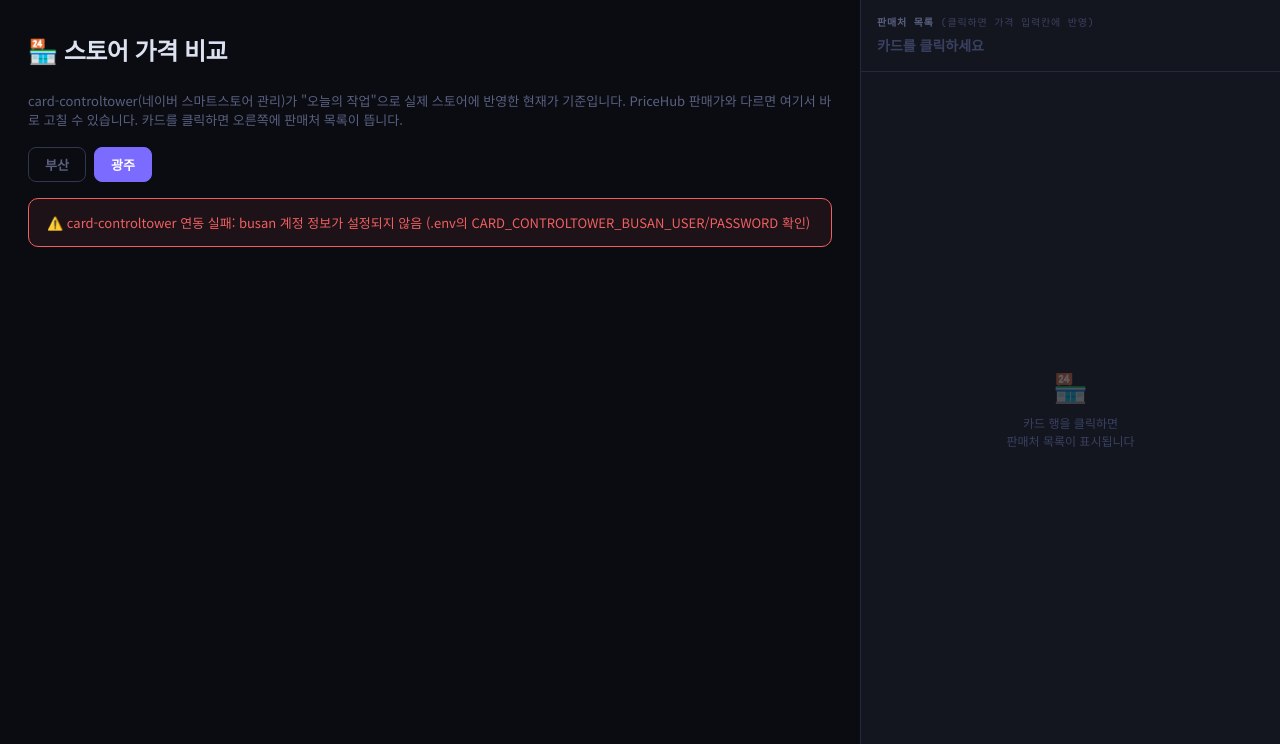
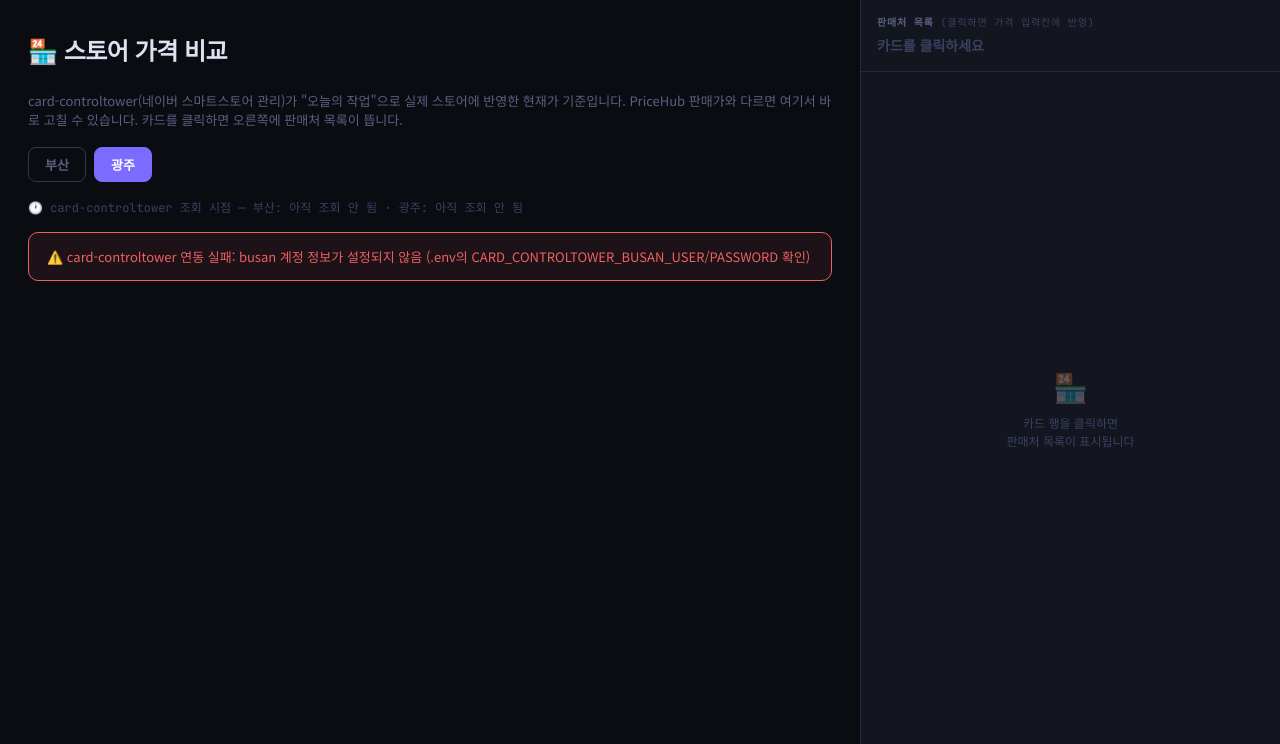
Before and after one commit to horhori2/pricehub, a Django app: page /store-price-check/gwangju/ in a window 1280 px wide. Shown: the part 56-800 px from the top of the page. Run offline with Django 5.2, Linux system fonts and the light colour scheme; the visitor is signed in with stand-in values (Sample User, id 1); parts of the project's set-up code (start-up, migrations or seed data) failed here and were passed over.

Commit message:
feat: 스토어 가격 비교 페이지에 card-controltower 조회 시점 표시
부산/광주 각각 마지막으로 card-controltower API를 실제 호출한 시각을 데이터
캐시와 같은 TTL로 같이 저장(get_fetched_at), 화면 상단에 표시. 지금 보이는
값이 방금 조회한 건지 캐시(최대 5분)인지 구분할 수 있게 함.

```diff
--- a/pricehub/card_controltower_client.py
+++ b/pricehub/card_controltower_client.py
@@ -11,6 +11,7 @@ card-controltower는 pricehub 같은 API Key 발급 체계가 없고 매장별
 import requests
 from django.conf import settings
 from django.core.cache import cache
+from django.utils import timezone
 
 # JWT 만료는 24시간(card-controltower의 jwt.expiration-hours)이지만 안전 마진을 두고
 # 이보다 짧게 캐시한다 — 만료 시각을 정확히 안 챙겨도 재로그인 비용이 크지 않기 때문.
@@ -65,11 +66,18 @@ def _get_token(store, force_refresh=False):
     return token
 
 
+def _fetched_at_key(store):
+    return f'card-controltower:cards-fetched-at:{store}'
+
+
 def fetch_store_cards(store, force_refresh=False):
     """
     매장(busan/gwangju)의 전체 카드 목록(GET /api/cards) — 상품명/판매자상품코드/
     현재가(Naver 실제가)/수정가(PriceHub 최근 조회값)/가격변동상태/판매상태 등 전부 포함.
     5분 캐시(force_refresh=True면 무시하고 새로 조회, 화면에 "새로고침" 버튼용).
+
+    실제로 card-controltower에 요청을 보낸 시각도 같이 캐시해둔다(get_fetched_at) —
+    "이 비교가 언제 기준 데이터인지" 화면에 표시하기 위함(2026-08-06 요청).
     """
     cache_key = f'card-controltower:cards:{store}'
     if not force_refresh:
@@ -98,8 +106,16 @@ def fetch_store_cards(store, force_refresh=False):
     except requests.RequestException as e:
         raise CardControltowerAPIError(f'card-controltower 카드 목록 조회 실패: {store} ({e})') from e
 
+    fetched_at = timezone.now()
     cache.set(cache_key, data, _CARDS_CACHE_TTL)
+    cache.set(_fetched_at_key(store), fetched_at, _CARDS_CACHE_TTL)
     return data
+
+
+def get_fetched_at(store):
+    """마지막으로 card-controltower에 실제 요청을 보낸 시각(캐시가 살아있는 동안만 유지,
+    데이터 캐시와 같은 TTL). 아직 한 번도 조회 안 했거나 캐시가 만료됐으면 None."""
+    return cache.get(_fetched_at_key(store))
 
 
 def fetch_all_store_cards(force_refresh=False):
--- a/pricehub/store_price_check_views.py
+++ b/pricehub/store_price_check_views.py
@@ -71,11 +71,18 @@ def store_price_check_view(request, store):
     # 판매처 목록 사이드 패널 — 지금 보이는 페이지 분량만 조회(카드 목록 페이지와 동일 패턴).
     card_raw = store_price_check.fetch_market_raw_data(page_rows)
 
+    # "이 비교가 언제 card-controltower에 요청한 데이터 기준인지" — 매장별로 다를 수 있다
+    # (부산/광주 캐시가 서로 다른 시점에 채워졌을 수 있어서, 둘 다 표시).
+    fetched_at = {
+        s: card_controltower_client.get_fetched_at(s) for s in settings.CARD_CONTROLTOWER_STORES
+    }
+
     return render(request, 'dashboard/store_price_check.html', {
         'error': error,
         'store': store,
         'store_label': settings.CARD_CONTROLTOWER_STORES[store]['label'],
         'stores': settings.CARD_CONTROLTOWER_STORES,
+        'fetched_at': fetched_at,
         'tab': tab,
         'q': q,
         'rows': page_rows,
--- a/pricehub/templates/dashboard/store_price_check.html
+++ b/pricehub/templates/dashboard/store_price_check.html
@@ -1,6 +1,7 @@
 <!DOCTYPE html>
 {% load static %}
 {% load cache_bust %}
+{% load japan_filters %}
 <html lang="ko">
 <head>
 <meta charset="UTF-8">
@@ -11,6 +12,10 @@
 <link rel="stylesheet" href="{% static_v 'dashboard/dashboard.css' %}">
 <style>
   .spc-store-switch { display: flex; gap: 8px; margin-bottom: 16px; }
+  .spc-fetched-at {
+    font-size: 12px; color: var(--text-dim); font-family: 'JetBrains Mono', monospace;
+    margin-bottom: 16px;
+  }
   .spc-store-btn {
     padding: 7px 16px; border-radius: 8px; border: 1px solid var(--border2);
     color: var(--text-muted); font-size: 13px; font-weight: 700; text-decoration: none;
@@ -123,6 +128,15 @@
        href="{% url 'pricehub:store-price-check' store=key %}?tab={{ tab }}">
       {{ cfg.label }}
     </a>
+    {% endfor %}
+  </div>
+
+  <div class="spc-fetched-at">
+    🕐 card-controltower 조회 시점 —
+    {% for key, cfg in stores.items %}
+      {{ cfg.label }}:
+      {% if fetched_at|get_item:key %}{{ fetched_at|get_item:key|date:"Y-m-d H:i:s" }}{% else %}아직 조회 안 됨{% endif %}
+      {% if not forloop.last %}· {% endif %}
     {% endfor %}
   </div>
 
```
Also changed, not shown: CHANGELOG.md.
